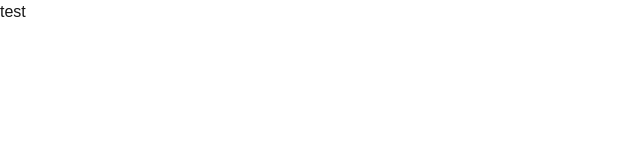
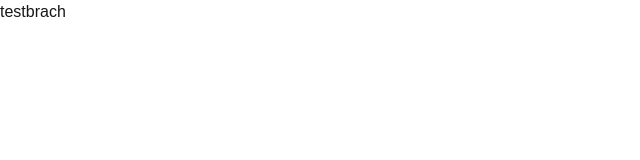
Before and after one commit to kokozen-git/PortfolioSite, a Next.js app: page / in a window 1280 px wide. Shown: the top 160 px of the page, without its empty margins (0-640 px from the left). Built offline with nearby package versions, Linux system fonts and the light colour scheme.

Commit message:
テスト：ブランチ運用の確認

```diff
--- a/components/layout/header.tsx
+++ b/components/layout/header.tsx
@@ -1,7 +1,7 @@
 export default function Header() {
   return (
     <header>
-        test
+        testbrach
     </header>
   );
 }
```
